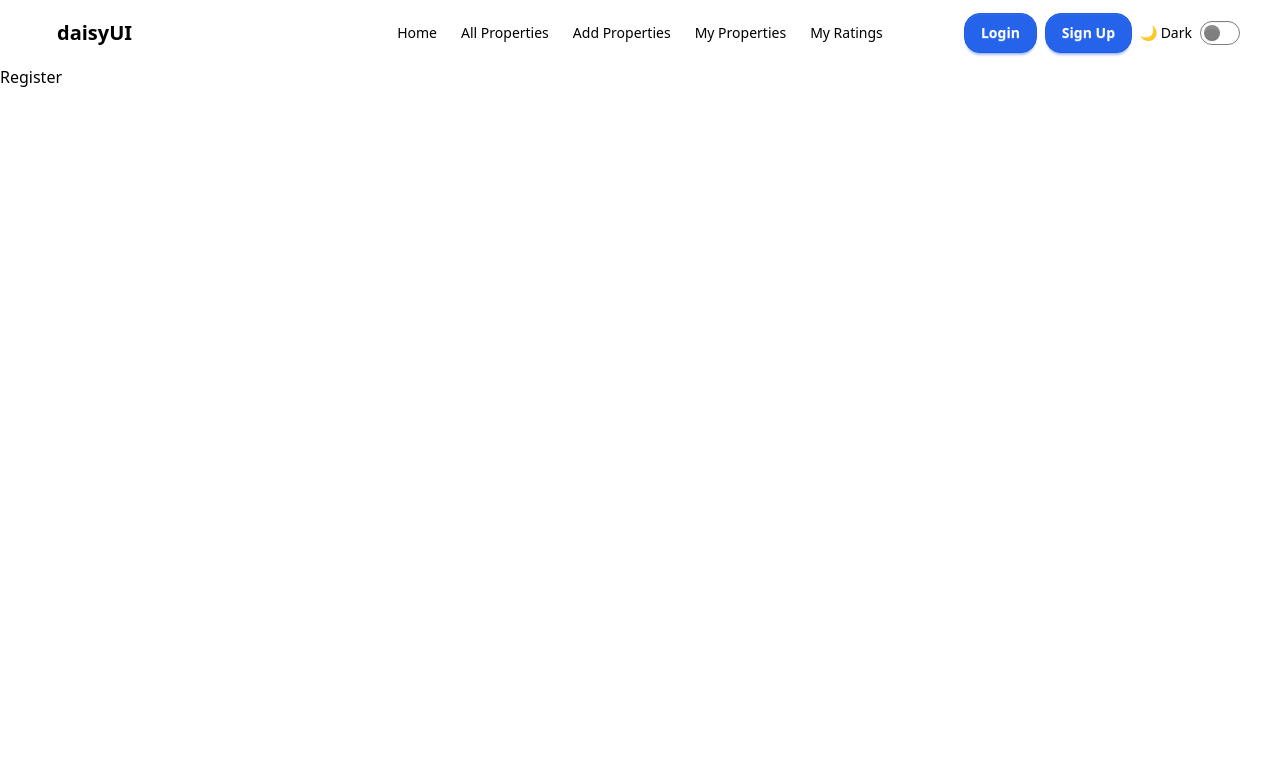
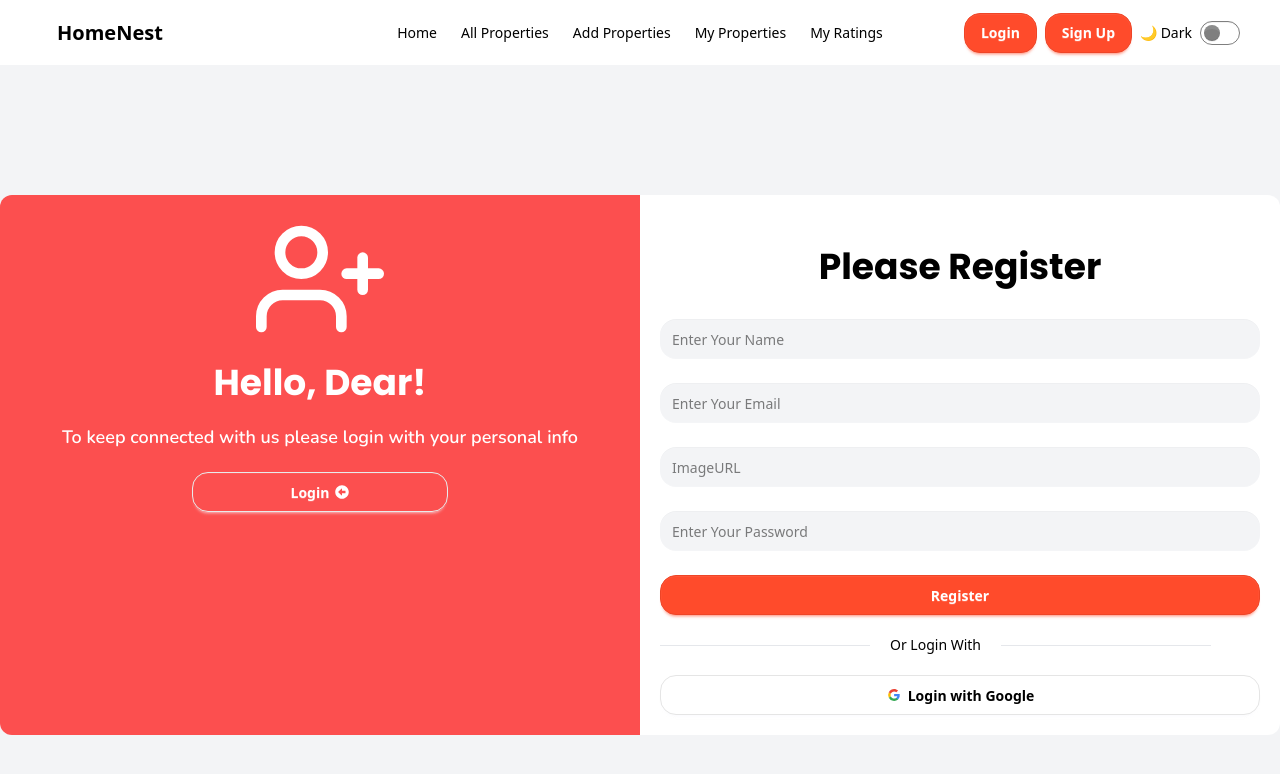
Before and after one commit to rafiul-neti/homenest-client, a React (Vite) app: page /register in a window 1280 px wide. Shown: the top 774 px of the page. Built offline with nearby package versions, Linux system fonts and the light colour scheme; no server answers.

Commit message:
added google login functionality

```diff
--- a/src/Components/Navbar.jsx
+++ b/src/Components/Navbar.jsx
@@ -57,7 +57,7 @@ const Navbar = () => {
               {links}
             </ul>
           </div>
-          <a className="btn btn-ghost text-xl">daisyUI</a>
+          <a className="btn btn-ghost text-xl">HomeNest</a>
         </div>
         <div className="navbar-center hidden lg:flex">
           <ul className="menu menu-horizontal px-1">{links}</ul>
--- /dev/null
+++ b/src/CustomHooks/useAxios.js
@@ -0,0 +1,11 @@
+import axios from "axios";
+
+const axiosInsatnce = axios.create({
+  baseURL: "http://localhost:2000",
+});
+
+const useAxios = () => {
+  return axiosInsatnce;
+};
+
+export default useAxios;
--- a/src/Pages/Register.jsx
+++ b/src/Pages/Register.jsx
@@ -1,11 +1,129 @@
-import React from 'react';
+import React, { use } from "react";
+import { FaArrowAltCircleLeft } from "react-icons/fa";
+import { FiUserPlus } from "react-icons/fi";
+import { Link } from "react-router";
+import { AuthContext } from "../Contexts/AuthContext";
+import useAxios from "../CustomHooks/useAxios";
 
 const Register = () => {
-    return (
-        <div>
-            Register
+  const { loading, setUser, googleSignIn } = use(AuthContext);
+  const axiosInstance = useAxios();
+
+  const handleLogin = (e) => {
+    e.preventDefault();
+  };
+  const handleGoogleLogin = () => {
+    googleSignIn()
+      .then((result) => {
+        const user = result.user;
+
+        setUser(user);
+
+        const userInfo = {
+          name: user.displayName,
+          image: user.photoURL,
+          email: user.email,
+        };
+
+        axiosInstance.post("/user", userInfo).then((data) => {
+          console.log(data.data);
+        });
+      })
+      .catch((err) => console.log(err.message));
+  };
+  return (
+    <section className="bg-neutral min-h-screen flex flex-col items-center justify-center">
+      <div className="container mx-auto perspective-distant flex flex-row-reverse">
+        <div className="flex-1 bg-white p-5 rounded-tr-xl rounded-br-xl">
+          <h2 className="my-8 text-center text-h1">Please Register</h2>
+          <form onSubmit={handleLogin} className="text-center space-y-6">
+            <input
+              type="text"
+              name="name"
+              className="input w-full border-0 bg-neutral"
+              placeholder="Enter Your Name"
+            />
+
+            <input
+              type="email"
+              name="email"
+              className="input w-full border-0 bg-neutral"
+              placeholder="Enter Your Email"
+            />
+            <input
+              type="text"
+              name="image"
+              className="input w-full border-0 bg-neutral"
+              placeholder="ImageURL"
+            />
+            <input
+              type="password"
+              name="password"
+              className="input w-full border-0 bg-neutral"
+              placeholder="Enter Your Password"
+            />
+            <button className="btn btn-primary btn-block text-base-100 outline-0">
+              Register
+            </button>
+          </form>
+          <div className="flex gap-5 items-center my-5">
+            <div className="inline-block w-[35%] h-px bg-base-300"></div>
+            <span className="text-sm">Or Login With</span>
+            <div className="inline-block w-[35%] h-px bg-base-300"></div>
+          </div>
+          <button
+            onClick={handleGoogleLogin}
+            className="btn btn-block bg-white text-black border-[#e5e5e5]"
+          >
+            <svg
+              aria-label="Google logo"
+              width="16"
+              height="16"
+              xmlns="http://www.w3.org/2000/svg"
+              viewBox="0 0 512 512"
+            >
+              <g>
+                <path d="m0 0H512V512H0" fill="#fff"></path>
+                <path
+                  fill="#34a853"
+                  d="M153 292c30 82 118 95 171 60h62v48A192 192 0 0190 341"
+                ></path>
+                <path
+                  fill="#4285f4"
+                  d="m386 400a140 175 0 0053-179H260v74h102q-7 37-38 57"
+                ></path>
+                <path
+                  fill="#fbbc02"
+                  d="m90 341a208 200 0 010-171l63 49q-12 37 0 73"
+                ></path>
+                <path
+                  fill="#ea4335"
+                  d="m153 219c22-69 116-109 179-50l55-54c-78-75-230-72-297 55"
+                ></path>
+              </g>
+            </svg>
+            Login with Google
+          </button>
         </div>
-    );
+
+        <div className="flex-1 text-base-100 text-center bg-secondary p-5 space-y-5 rounded-tl-xl rounded-bl-xl">
+          <span className="flex justify-center">
+            <FiUserPlus className="text-white text-9xl" />
+          </span>
+          <h1 className="text-h1">Hello, Dear!</h1>
+          <p className="text-body">
+            To keep connected with us please login with your personal info
+          </p>
+          <Link
+            to={`/login`}
+            className="btn bg-transparent text-base-100 btn-wide"
+          >
+            Login <FaArrowAltCircleLeft />
+          </Link>
+        </div>
+      </div>
+    </section>
+  );
 };
 
 export default Register;
--- a/src/index.css
+++ b/src/index.css
@@ -8,8 +8,8 @@
   name: "acid";
   default: true;
 
-  --color-primary: #2563eb; /* Deep Blue */
-  --color-secondary: #3B82F6; /* Warm Amber */
+  --color-primary: #ff4b2b; /* Deep Blue */
+  --color-secondary: #fc4f4f; /* Warm Amber */
   --color-accent: #10b981; /* Soft Emerald */
   --color-neutral: #f3f4f6; /* Light Gray Background */
   --color-base-100: #ffffff; /* White surface */
@@ -33,6 +33,10 @@
 
 @plugin "daisyui/theme" {
   name: "dim";
+
+  /* --color-primary: #2563eb;
+  --color-base-content: #fff;
+  --color-text: #1f2937; */
 }
 
 /* ✅ Custom font classes */
```
